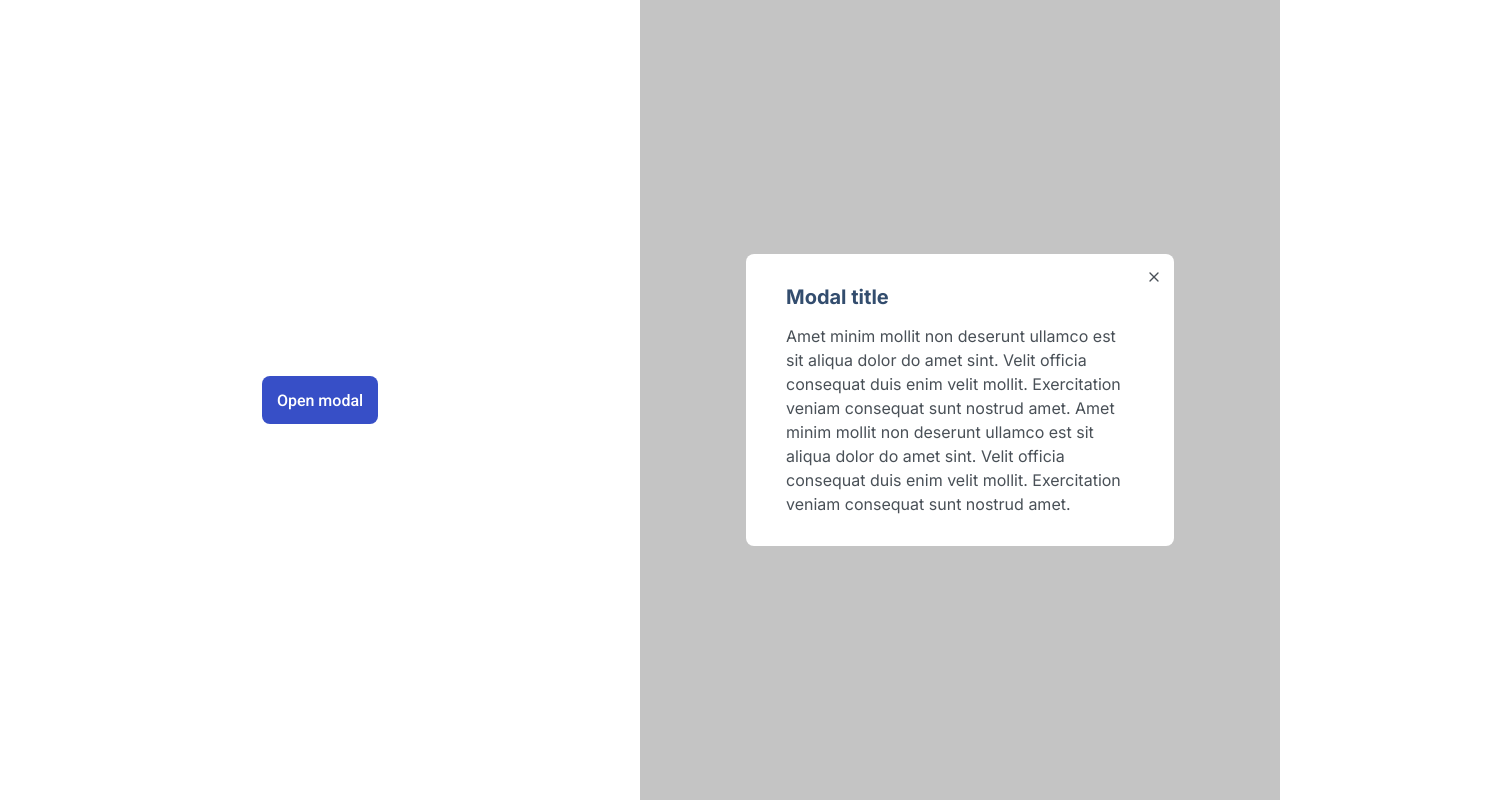
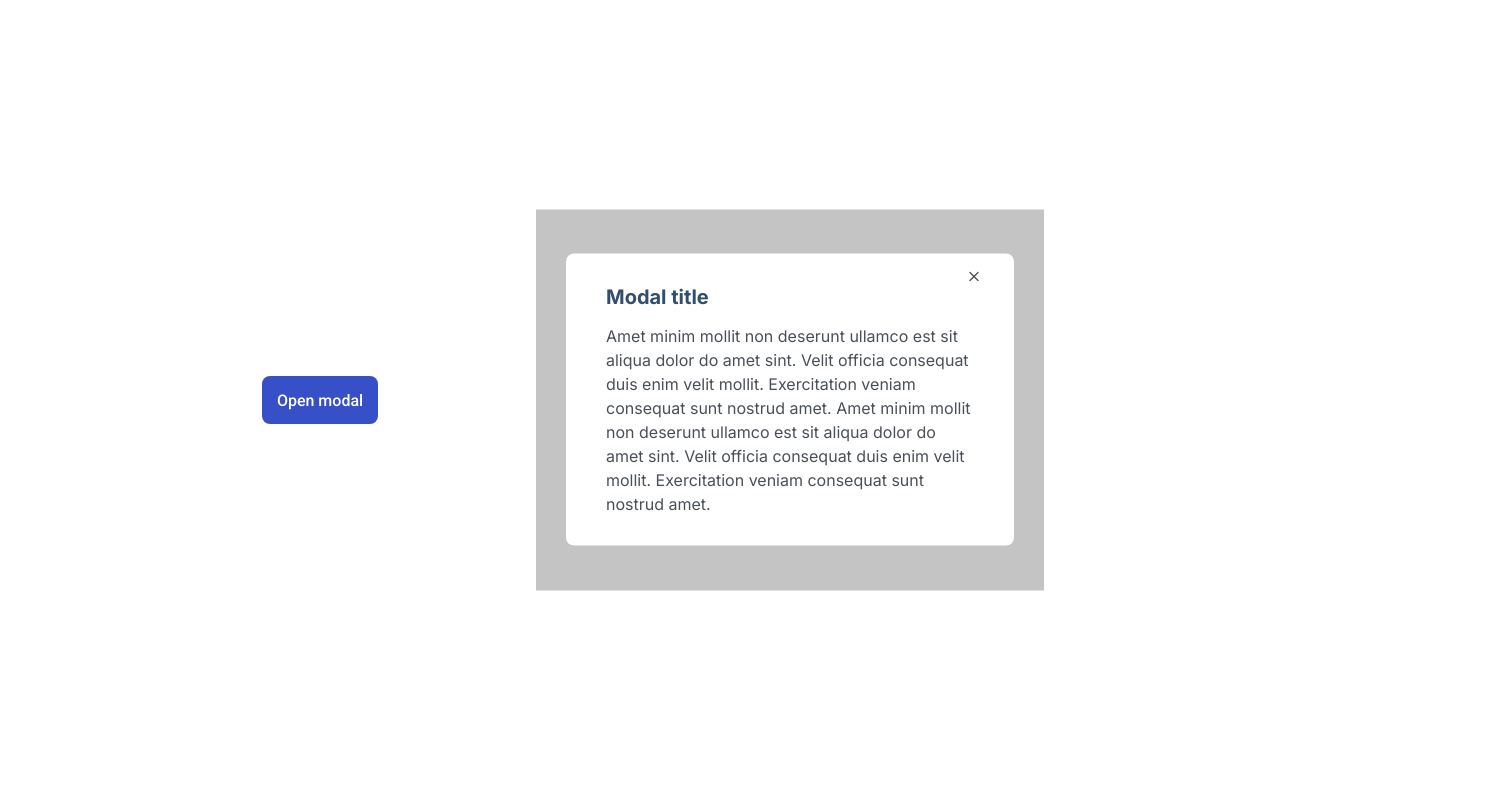
Before and after one commit to js-tasks-ru/htmlcss-20220519_mivanova, a website: page 05-lection3/02-modal/index.html in a window 1280 px wide. Both pictures are taken after a click on the button "Open modal". Shown: the whole page, 1494 px wide, since content can reach past the window. Drawn offline with Linux system fonts and the light colour scheme.

Commit message:
modal fix

```diff
--- a/05-lection3/02-modal/index.html
+++ b/05-lection3/02-modal/index.html
@@ -11,7 +11,7 @@
         <div class="modal__conteiner">
             <button class="button button_primary" id="modal-open">Open modal</button>
         </div>
-        <div class="modal" id="modal">
+        <div class="modal" id="modal" style="margin-left: 150px;">
             <div class="modal__form">
                 <div class="modal__window">
                     <div class="modal__close" id="modal-close">
--- a/05-lection3/02-modal/modal.css
+++ b/05-lection3/02-modal/modal.css
@@ -10,26 +10,32 @@ body {
 
 .modal {
     display: none;
+    position: fixed;
+    left: 50%;
+    top: 50%;
+    transform: translate(-50%, -50%);
+    background: var(--grey-7);
+    min-width: 508px;
+    min-height: 381px;
+}
+
+.modal__form {
+    position: fixed;
+    left: 50%;
+    top: 50%;
+    transform: translate(-50%, -50%);
+    min-width: 448px;
+    min-height: 294px;
 }
 
 .modal__conteiner {
     margin: auto;
 }
 
-.modal__form {
-    display: grid;
-    justify-items: center;
-    align-items: center;
-    background: var(--grey-6);
-    height: 100%;
-}
-
 .modal__window {
     padding: 15px 40px 30px 40px;
     border-radius: 8px;
     background: var(--white);
-    max-width: 348px;
-    max-height: 294px;
 }
 
 .modal__close {
--- a/assets/css/main.css
+++ b/assets/css/main.css
@@ -23,7 +23,8 @@
     --grey-3: #ACB5BD;
     --grey-4: #495057;
     --grey-5: rgba(255, 255, 255, .5);
-    --grey-6: #C4C4C4;
+    --grey-6: #334D6E;
+    --grey-7: #C4C4C4;
 
     --error: var(--red);
     --success: var(--blue);
```
